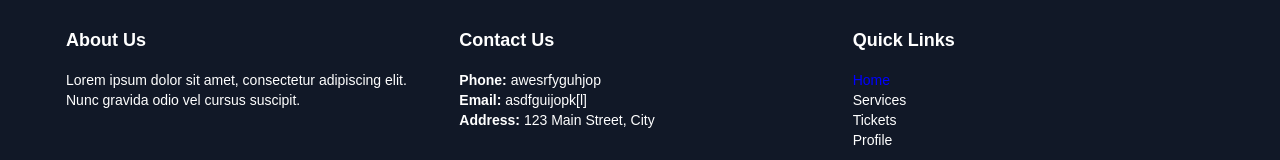
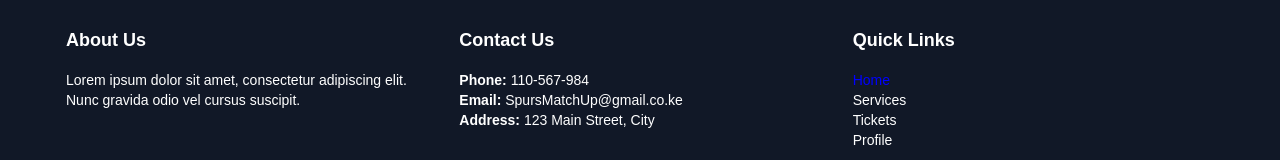
Before and after one commit to Eric-MK/front-endsclcertproject, a Vue app: page /home in a window 1280 px wide. Shown: the part 1638-1798 px from the top of the page. Built offline with nearby package versions, Linux system fonts and the light colour scheme.

Commit message:
updated code

```diff
--- a/src/views/Footer.vue
+++ b/src/views/Footer.vue
@@ -14,8 +14,8 @@
         <div>
           <h4 class="text-lg font-bold mb-4">Contact Us</h4>
           <ul class="contacts text-sm">
-            <li><strong>Phone:</strong> awesrfyguhjop</li>
-            <li><strong>Email:</strong> asdfguijopk[l]</li>
+            <li><strong>Phone:</strong> 110-567-984</li>
+            <li><strong>Email:</strong> SpursMatchUp@gmail.co.ke</li>
             <li><strong>Address:</strong> 123 Main Street, City</li>
           </ul>
         </div>
```
